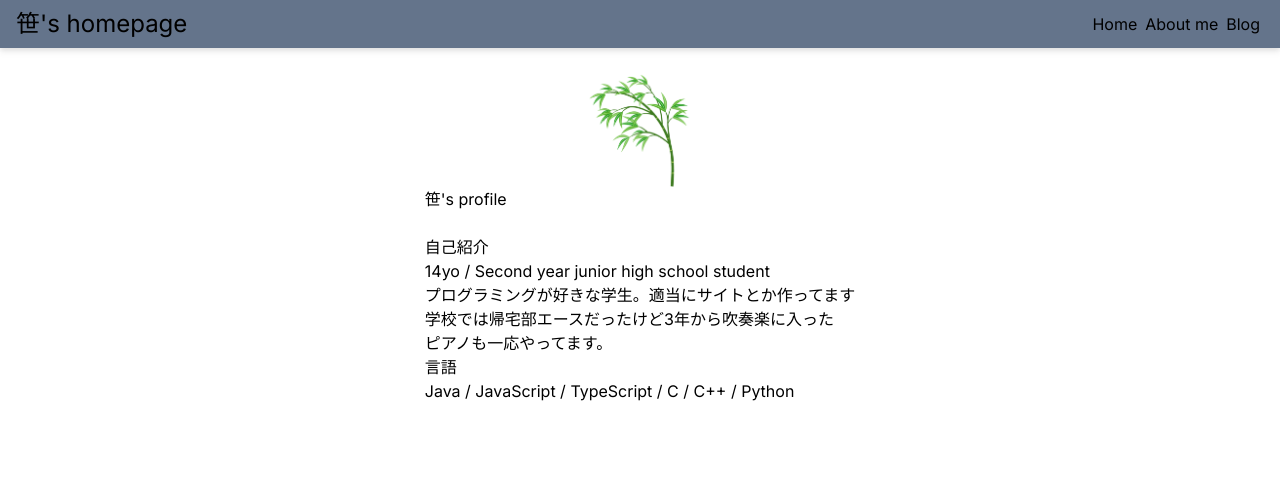
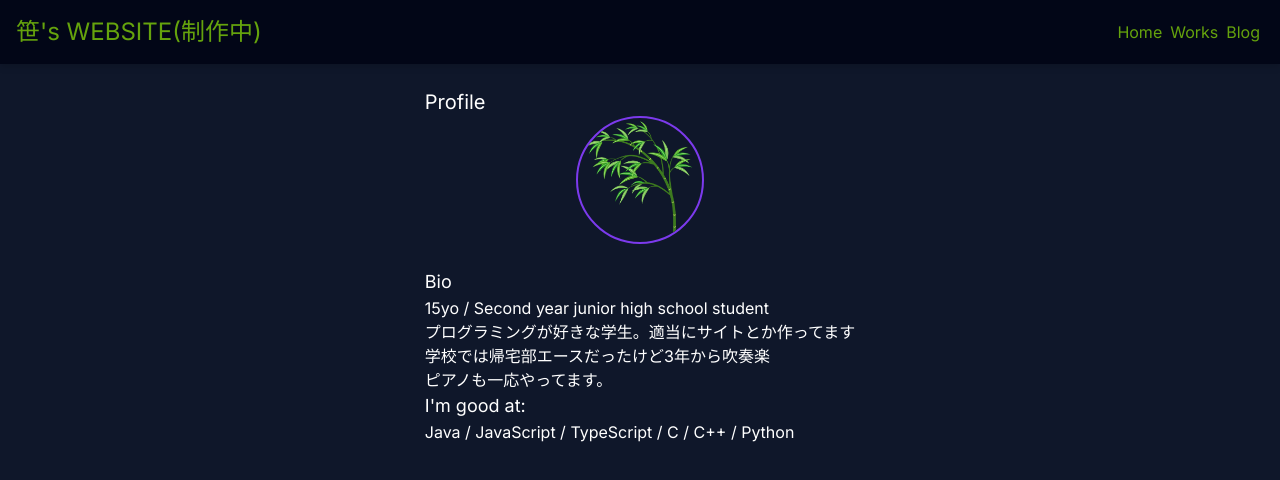
Before and after one commit to sasa-prog/sasa-prog.github.io, a Next.js app: page / in a window 1280 px wide. Shown: the top 480 px of the page. Built offline with nearby package versions, Linux system fonts and the light colour scheme.

Commit message:
update design

```diff
--- a/src/app/blog/page.tsx
+++ b/src/app/blog/page.tsx
@@ -21,10 +21,10 @@ export default async function Blog() {
                     {
                         data.contents.map((data:any) => {
                             return (
-                                <Link href={`/blog/${data.id}`} key={data.id}>
-                                    <article>
-                                    <BaseImg imgUrl={data.thumbnail.url} size="xl" imgAlt="aaa"/>
-                                    <h3>{data.title}</h3>
+                                <Link href={`/blog/${data.id}`} key={data.id}className="mx-5">
+                                    <article className="border-solid border-black w-[20vw]">
+                                        <BaseImg imgUrl={data.thumbnail.url} size="thumbnail" imgAlt="aaa"/>
+                                        <h3>{data.title}</h3>
                                     </article>
                                 </Link>
                             )
--- a/src/app/layout.tsx
+++ b/src/app/layout.tsx
@@ -15,7 +15,9 @@ export default function RootLayout({
         <header className="sticky top-0 z-20 drop-shadow-md">
           <Nav />
         </header>
-        {children}
+        <main className="flex min-h-screen flex-col p-6 bg-slate-900">
+          {children}
+        </main>
       </body>
     </html>
   );
--- a/src/app/page.tsx
+++ b/src/app/page.tsx
@@ -6,19 +6,18 @@ export const metadata: Metadata = {
 };
 export default function Home() {
   return (
-    <main className="flex min-h-screen flex-col p-6">
-      <div className="mx-auto">
-        <img src="sasa.png" width={115} height={115} alt="profile" className="mx-auto"/>
-          <h1>笹&apos;s profile</h1><br/>
+    <div className="mx-auto text-white">
+      <h1 className="text-xl">Profile</h1>
+      <img src="sasa.png" width={128} height={128} alt="profile" className="mx-auto my-auto border-solid border-2 rounded-full border-violet-600"/>
+      <br/>
       <section>
-            <h2>自己紹介</h2>
-            <p>14yo / Second year junior high school student<br />プログラミングが好きな学生。適当にサイトとか作ってます<br/>学校では帰宅部エースだったけど3年から吹奏楽に入った<br/>ピアノも一応やってます。</p>
+        <h2 className="text-lg">Bio</h2>
+        <p>15yo / Second year junior high school student<br />プログラミングが好きな学生。適当にサイトとか作ってます<br/>学校では帰宅部エースだったけど3年から吹奏楽<br/>ピアノも一応やってます。</p>
       </section>
       <section>
-            <h2>言語</h2>
+        <h2 className="text-lg">I&apos;m good at:</h2>
         <p>Java / JavaScript / TypeScript / C / C++ / Python</p>
       </section>
     </div>
-    </main>
   );
 }
--- a/src/components/microcmsImage.tsx
+++ b/src/components/microcmsImage.tsx
@@ -5,7 +5,7 @@ import microCMSLoader from '@/lib/loader';
 type BaseImg = {
   imgUrl: string;
   imgAlt: string;
-  size: 'sm' | 'lg' | 'free' | 'xl';
+  size: 'sm' | 'lg' | 'free' | 'xl' | 'thumbnail';
   img?: {
     height: number;
     width: number;
@@ -22,6 +22,9 @@ const sizeList = {
   },
   xl: {
     size: 500,
+  },
+  thumbnail: {
+    size: 400
   }
 };
 
--- a/src/components/navigationBar.tsx
+++ b/src/components/navigationBar.tsx
@@ -2,13 +2,13 @@ import Link from "next/link";
 
 export default function navigationBar() {
     return (
-        <nav className="flex items-center bg-slate-500">
-            <div className="justify-start w-1/2 pl-2">
-                <a href="/"><h2 className="text-2xl m-2">笹&apos;s homepage</h2></a>
+        <nav className="flex items-center bg-slate-950 text-lime-600">
+            <div className="justify-start w-1/2 pl-2 py-2">
+                <a href="/"><h2 className="text-2xl m-2">笹&apos;s WEBSITE(制作中)</h2></a>
             </div>
             <ul className="flex justify-end w-1/2 pr-4">
                 <Link href="/"><li className="m-1">Home</li></Link>
-                <Link href="/about"><li className="m-1">About me</li></Link>
+                <Link href="/works"><li className="m-1">Works</li></Link>
                 <Link href="/blog"><li className="m-1">Blog</li></Link>
             </ul>
         </nav>
```
Also changed, not shown: src/app/works/page.tsx (renamed from src/app/about/page.tsx). Lines whose indentation alone changed are shown as unchanged.
